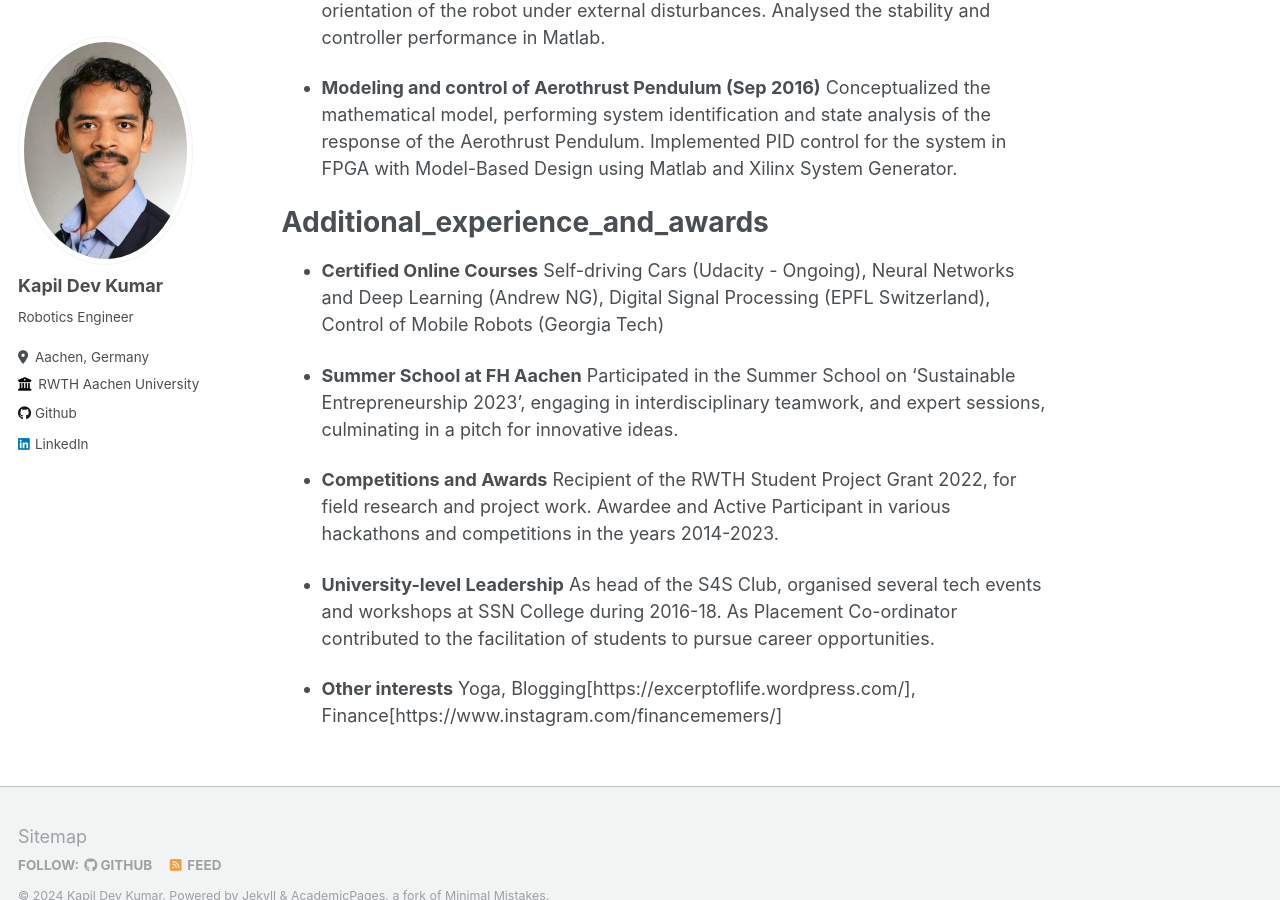
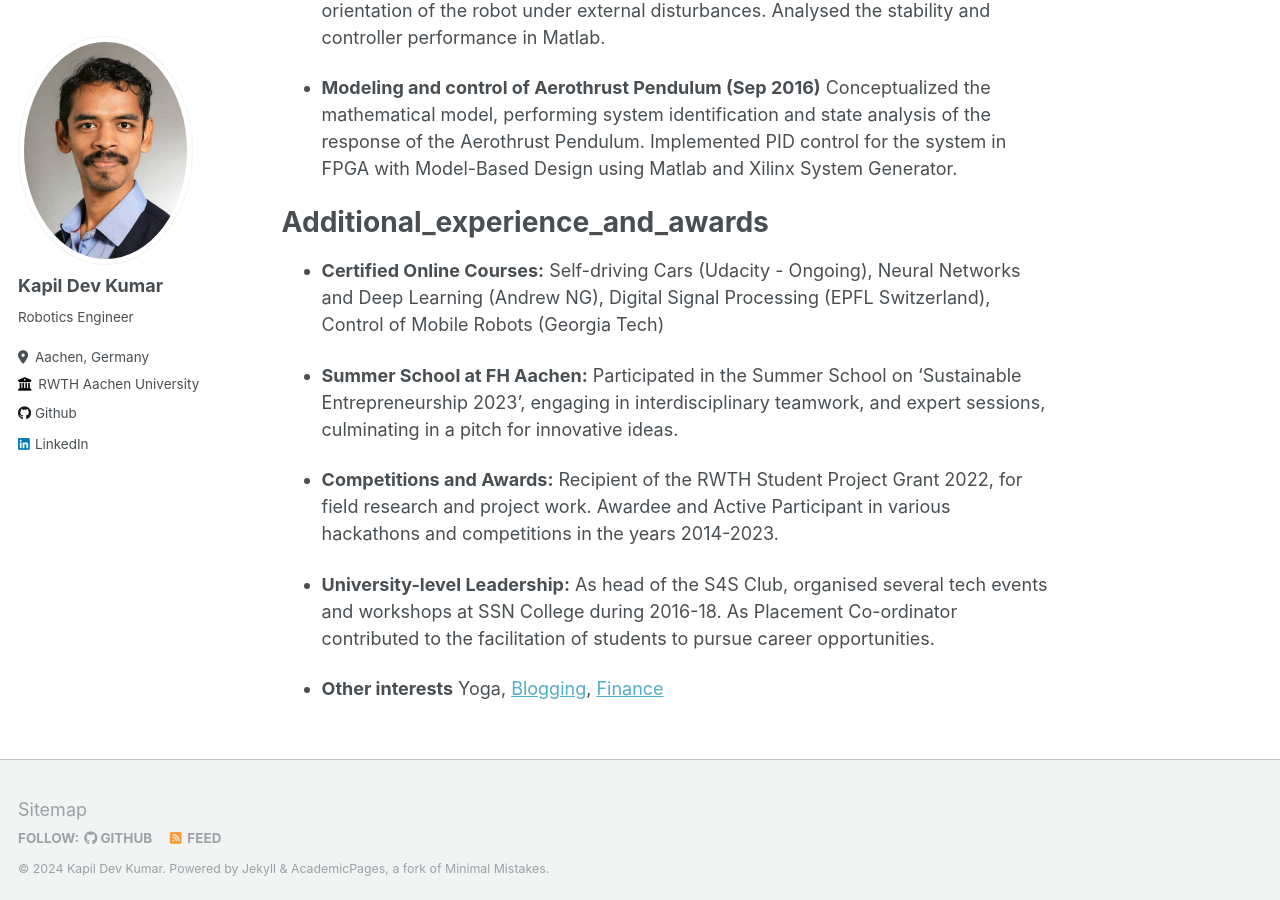
Before and after one commit to kapildevkumara/kapildevkumara.github.io, a Jekyll site: the page built from _pages/about.md, in a window 1280 px wide and 900 px high, scrolled down 3092 px. Built offline with Jekyll 4.4.1, drawn with Linux system fonts in a browser that asks for light colours.

Commit message:
Init Commit 4

```diff
--- a/_pages/about.md
+++ b/_pages/about.md
@@ -87,17 +87,17 @@ Conceptualized the mathematical model, performing system identification and stat
 
 Additional_experience_and_awards
 ======
-* **Certified Online Courses**
+* **Certified Online Courses:**
 Self-driving Cars (Udacity - Ongoing), Neural Networks and Deep Learning (Andrew NG), Digital Signal Processing (EPFL Switzerland), Control of Mobile Robots (Georgia Tech)
 
-* **Summer School at FH Aachen**
+* **Summer School at FH Aachen:**
 Participated in the Summer School on 'Sustainable Entrepreneurship 2023', engaging in interdisciplinary teamwork, and expert sessions, culminating in a pitch for innovative ideas.
 
-* **Competitions and Awards**
+* **Competitions and Awards:**
 Recipient of the RWTH Student Project Grant 2022, for field research and project work. Awardee and Active Participant in various hackathons and competitions in the years 2014-2023.
 
-* **University-level Leadership**
+* **University-level Leadership:**
 As head of the S4S Club, organised several tech events and workshops at SSN College during 2016-18. As Placement Co-ordinator contributed to the facilitation of students to pursue career opportunities.
 
 * **Other interests**
-Yoga, Blogging[https://excerptoflife.wordpress.com/], Finance[https://www.instagram.com/financememers/]
+Yoga, [Blogging](https://excerptoflife.wordpress.com/), [Finance](https://www.instagram.com/financememers/)
```
